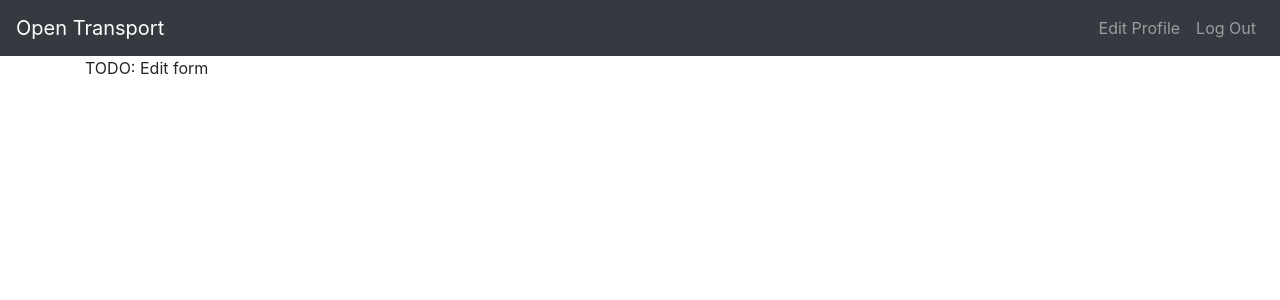
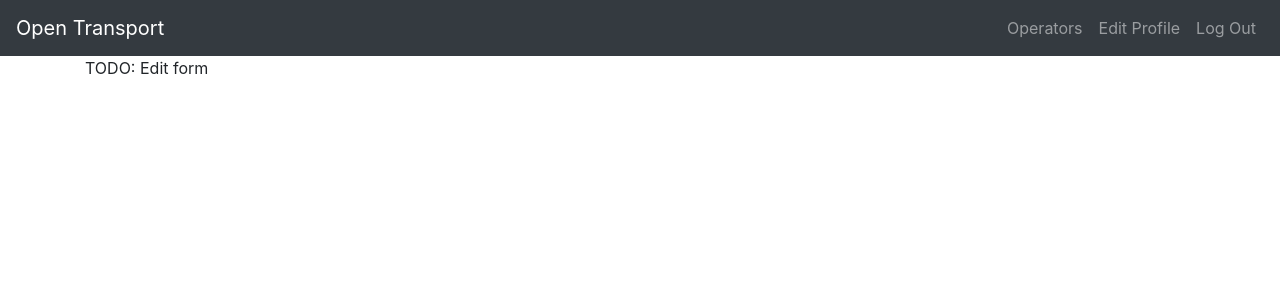
Before and after one commit to uofg-cs20/oti-operator, a Django app: page /edit/ in a window 1280 px wide. Shown: the top 300 px of the page. Run offline with Django 3.2, Linux system fonts and the light colour scheme; the visitor is signed in with stand-in values (Sample User, id 1).

Commit message:
Update navbar to include link to operators list

```diff
--- a/Website/OperatorApp/templates/OperatorApp/base.html
+++ b/Website/OperatorApp/templates/OperatorApp/base.html
@@ -19,7 +19,7 @@
 
 	<body>
         <nav class="navbar navbar-expand-md navbar-expand-lg navbar-dark bg-dark sticky-top" >
-            <a class="navbar-brand" href="#">Open Transport</a>
+            <a class="navbar-brand" href="{% url 'operator:operators' %}">Open Transport</a>
 
             <button class="navbar-toggler" type="button" data-toggle="collapse" data-target="#navbarSupportedContent" aria-controls="navbarSupportedContent" aria-expanded="false" aria-label="Toggle navigation">
                 <span class="navbar-toggler-icon"></span>
@@ -28,6 +28,9 @@
             {% if user.is_authenticated %}
                 <div class="collapse navbar-collapse" id="navbarSupportedContent">
                     <ul class="navbar-nav ml-auto">
+                        <li class="nav-item">
+                            <a class="nav-link" href="{% url 'operator:operators' %}">Operators</a>
+                        </li>
                         <li class="nav-item">
                             <a class="nav-link" href="{% url 'operator:edit' %}">Edit Profile</a>
                         </li>
```
